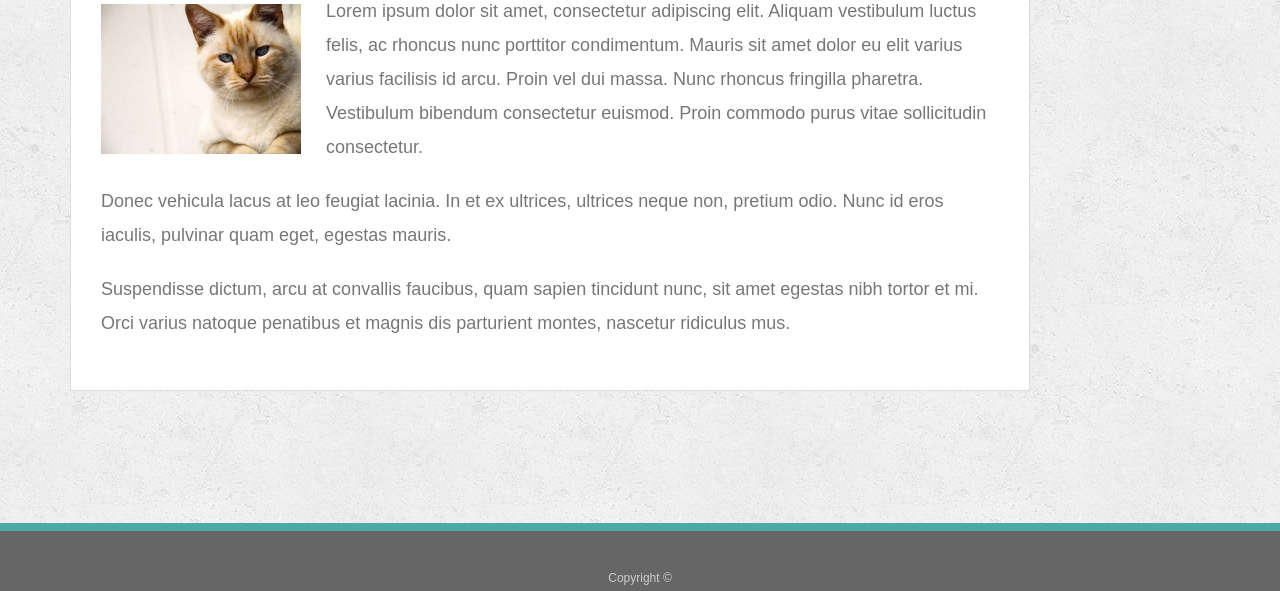
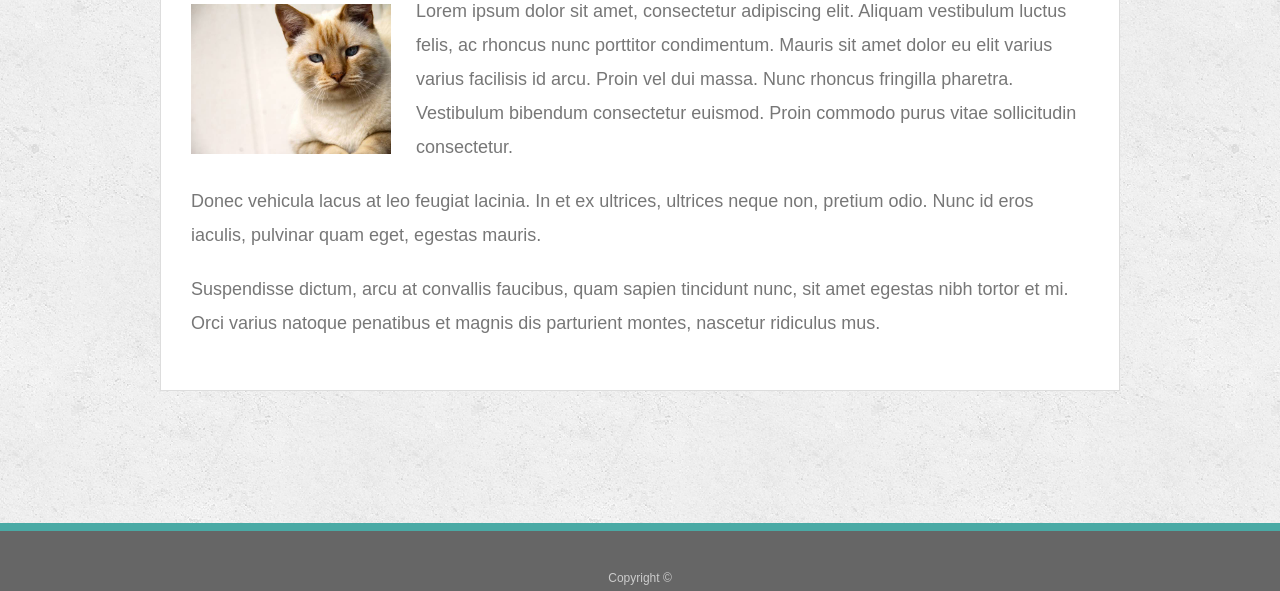
Before and after one commit to 8connor/Bootstrap-Portfolio, a plain HTML site: page index.html in a window 1280 px wide. Shown: the part 209-800 px from the top of the page. Drawn offline with nearby package versions, Linux system fonts and the light colour scheme.

Commit message:
small changes to css and html. using container instead of container1.

```diff
--- a/style.css
+++ b/style.css
@@ -33,6 +33,13 @@ body {
     margin: 50px 0 40px;
     background: #ffffff;
     border: 1px solid #dddddd;
+}
+
+.container {
+    width: 100%;
+    max-width: 960px;
+    margin: 0 auto;
+    clear: both;
 }
 
 p {
```
